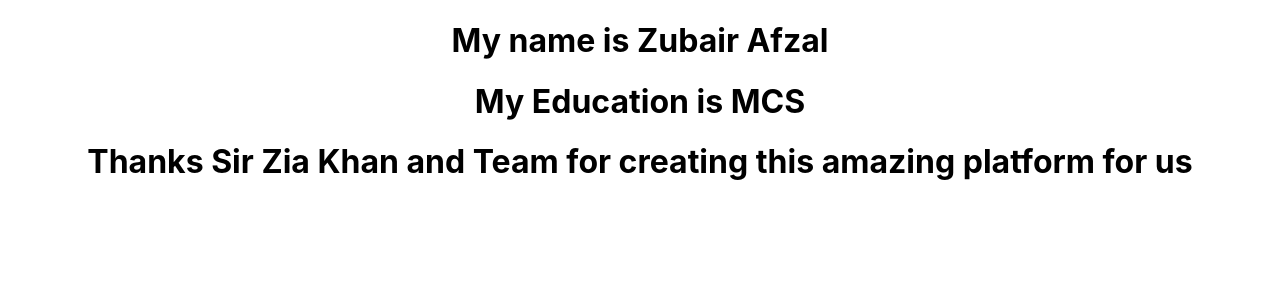
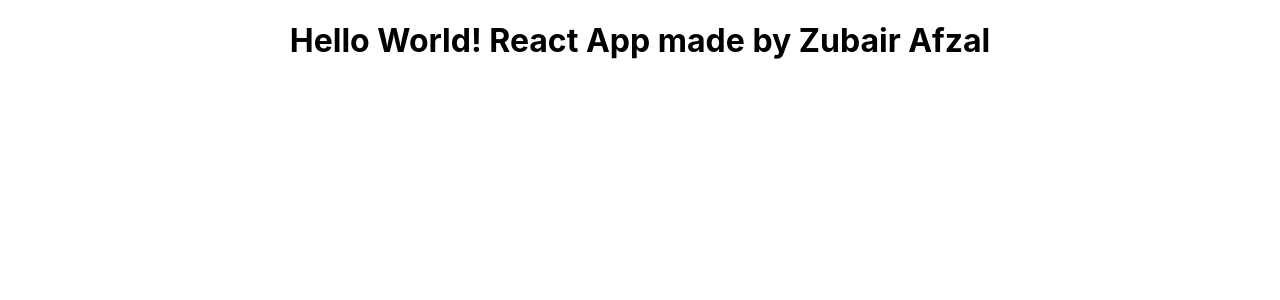
Before and after one commit to zubairafzal100/bootcamp-2020-react-app, a React (Create React App) app: page / in a window 1280 px wide. Shown: the top 300 px of the page. Built offline with nearby package versions, Linux system fonts and the light colour scheme.

Commit message:
updated app.js into old version
Remove all changes and updated app.js file into old version

```diff
--- a/src/App.js
+++ b/src/App.js
@@ -1,11 +1,10 @@
 import React from 'react';
 import './App.css';
-import MyInfo from './info.js';
 
 function App() {
   return (
     <div className="App">
-      <MyInfo myName="Zubair Afzal" myEdu="MCS"/>
+      <h1>Hello World! React App made by Zubair Afzal</h1>
     </div>
   );
 }
--- a/src/info.js
+++ /dev/null
@@ -1,13 +0,0 @@
-import React from 'react';
-
-function MyInfo (props){
-    return (
-        <div>
-            <h1>My name is {props.myName}</h1>
-            <h1>My Education is {props.myEdu}</h1>
-            <h1>Thanks Sir Zia Khan and Team for creating this amazing platform for us</h1>
-        </div>
-    )
-}
-
-export default MyInfo;
```
